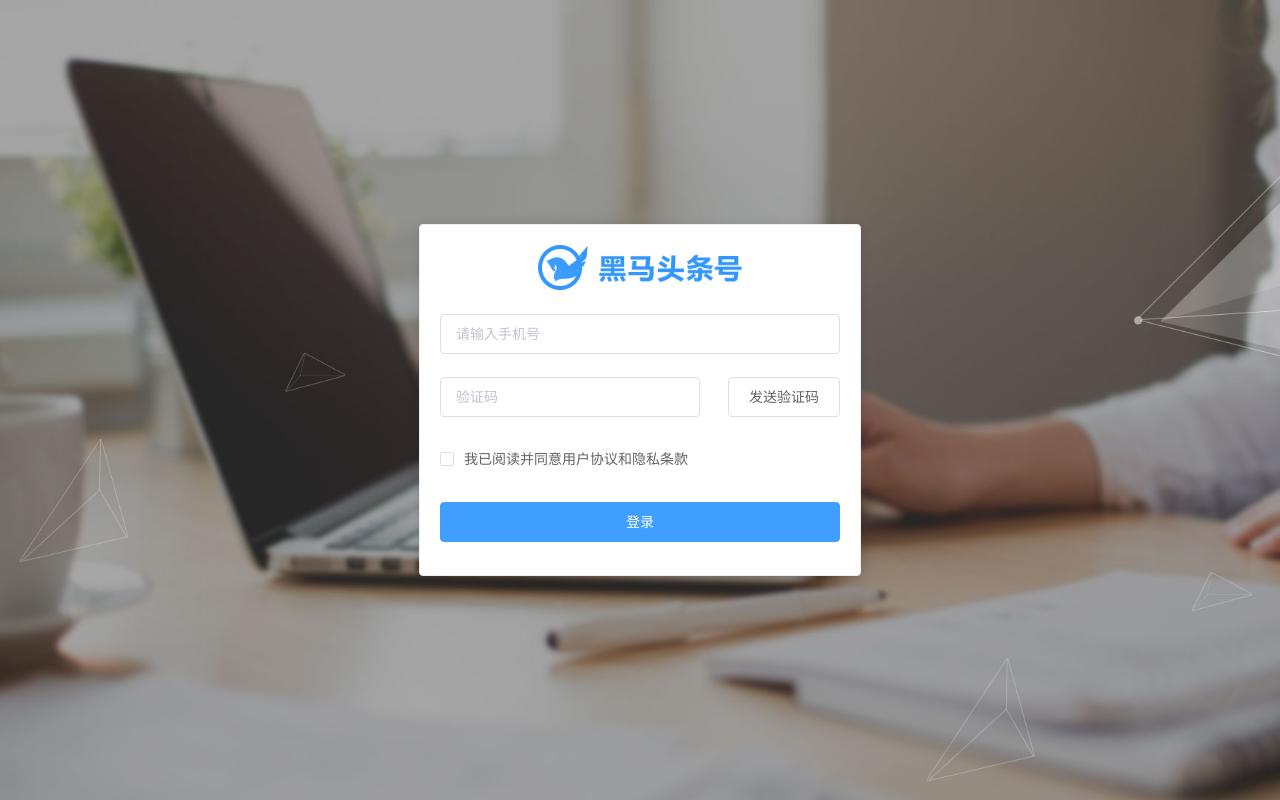
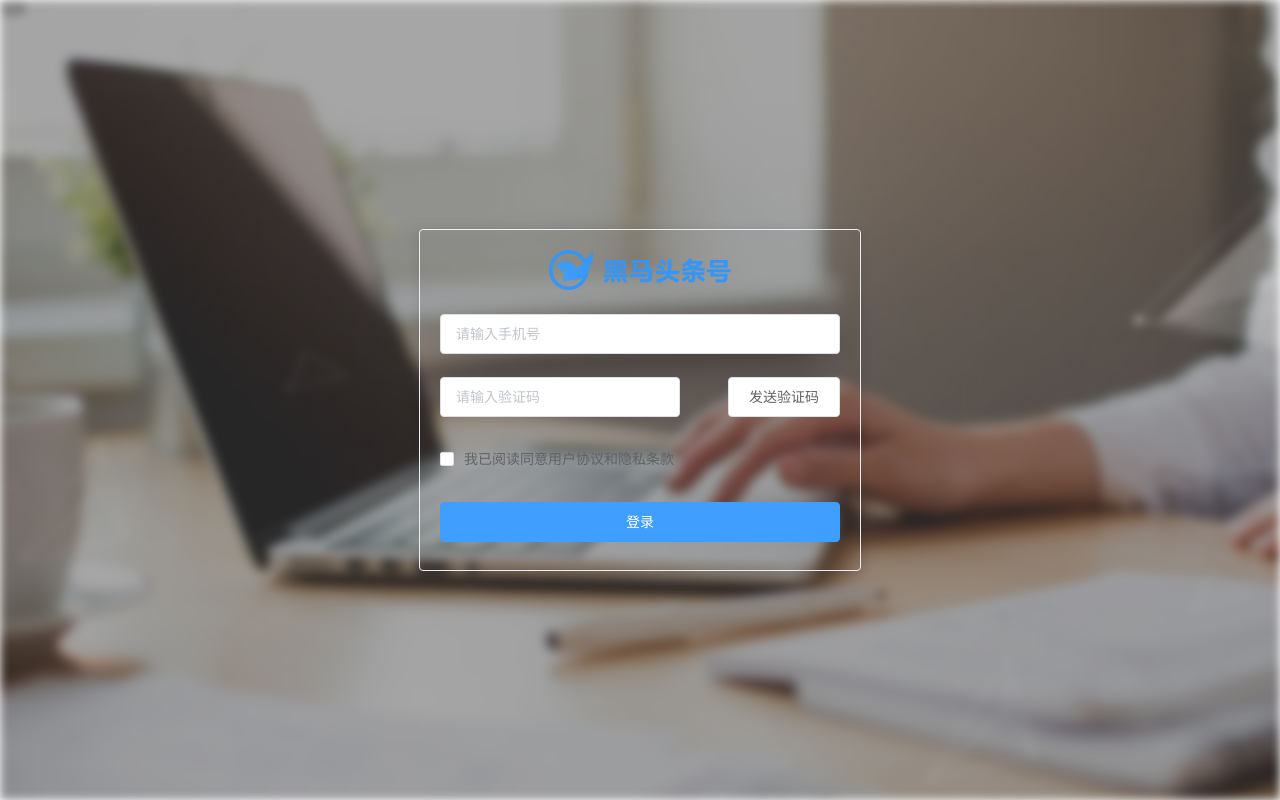
Before and after one commit to x-996demo/toutiao-xsl, a Vue app: page /#/login in a window 1280 px wide. Built offline with nearby package versions, Linux system fonts and the light colour scheme.

Commit message:
表单的手动校验

```diff
--- a/src/views/login/index.vue
+++ b/src/views/login/index.vue
@@ -1,28 +1,33 @@
 <template>
- <div class="login">
-    <!-- 放置一个el-card组件 -->
+  <div class='login'>
+    <!-- 表单 -->
     <el-card class='login-card'>
-      <!-- 放置标题图片 -->
+      <!-- 表单内容 -->
+      <!-- 头部logo部分 -->
        <div class='title'>
          <img src="../../assets/img/logo_index.png" alt="">
        </div>
-      <!-- 放置表单 -->
-      <el-form style="margin-top:20px">
-        <!-- 表单域 里面   放置 input/select/checkbox 相当于一行-->
-        <el-form-item>
-           <el-input placeholder="请输入手机号"></el-input>
+       <!-- 表单 绑定model属性  绑定rules属性(表单验证规则) ref 给el-form一个属性-->
+       <el-form ref="loginForm" :model="loginForm" :rules="loginRules" style="margin-top:20px">
+         <!-- 表单容器 设置prop属性 prop表示要校验的字段名-->
+         <el-form-item prop="mobile">
+           <!-- 表单域  v-model双向绑定 -->
+           <el-input v-model="loginForm.mobile" placeholder="请输入手机号"></el-input>
+         </el-form-item>
+         <!-- 验证码 -->
+         <el-form-item prop="code">
+           <el-input v-model="loginForm.code" style="width:60%" placeholder="请输入验证码"></el-input>
+           <!-- 放置一个按钮 -->
+           <el-button style="float:right" plain>发送验证码</el-button>
          </el-form-item>
          <!-- 表单域 -->
+         <el-form-item prop="checked">
+           <!-- 是否同意被人家坑 -->
+           <el-checkbox v-model="loginForm.checked">我已阅读同意用户协议和隐私条款</el-checkbox>
+         </el-form-item>
+         <!-- 按钮 -->
          <el-form-item>
-          <el-input style="width:65%" placeholder="验证码"></el-input>
-            <el-button style="float:right" plain>发送验证码</el-button>
-        </el-form-item>
-        <el-form-item>
-          <!-- 复选框 -->
-          <el-checkbox>我已阅读并同意用户协议和隐私条款</el-checkbox>
-        </el-form-item>
-        <el-form-item>
-          <el-button type="primary" style="width:100%">登录</el-button>
+           <el-button @click="login" style="width:100%" type="primary">登录</el-button>
          </el-form-item>
        </el-form>
     </el-card>
@@ -31,29 +36,92 @@
 
 <script>
 export default {
-
+  data () {
+    return {
+      // 登录表单的数据
+      loginForm: {
+        mobile: '', // 手机号
+        code: '', // 验证码
+        checked: false // 是否同意用户协议
+      },
+      // 定义表单的验证规则
+      loginRules: {
+        // required 如果为true表示该字段必填
+        mobile: [{ required: true, message: '您的手机号不能为空' }, {
+          pattern: /^1[3-9]\d{9}$/, // 正则表达式
+          message: '您的手机号格式不正确'
+        }],
+        code: [{ required: true, message: '您的验证码不能为空' }, {
+          pattern: /^\d{6}$/, // 要求6个数字
+          message: '验证码应该是6位数字'
+        }],
+        // 自定义校验  required不能校验true/false
+        checked: [{
+          validator: function (rule, value, callback) {
+          // rule是当前的校验规则
+          // value是当前的要校验的字段的值
+          // calllback是一个回调函数 不论成功或者失败都要执行
+          // 成功执行callback 失败执行 callback(new Error('错误信息'))
+          // 我们认为 如果 value 为true 就表示 校验成功 如果value 为false就表示校验失败
+            // new Error(错误信息) 就是我们提示的错误信息
+            value ? callback() : callback(new Error('您必须同意我们的霸王条款'))
+          }
+        }]
+      }
+    }
+  },
+  methods: {
+    login () {
+      //    this.$refs.loginForm 获取的就是el-form的对象实例
+      // 第一种 回调函数 isOK, fields(没有校验通过的字段)
+      // this.$refs.loginForm.validate(function (isOK) {
+      //   if (isOK) {
+      //     console.log('校验通过')
+      //   } else {
+      //     console.log('校验未通过')
+      //   }
+      // })
+      // 方法
+      // // 第二种方式 promise
+      this.$refs.loginForm.validate().then(() => {
+        // 如果成功通过 校验就会到达 then
+        // alert(123)
+      })
+    }
+  }
 }
 </script>
 
-<style lang="less" scope>
-.login  {
-    background-image: url('../../assets/img/login_bg.jpg');
-    height: 100vh;
-    background-size: cover;
+<style lang='less' scoped>
+// 加了scoped属性 就只会对当前自己的组件起作用
+// 如果需要写less 需要在style标签中 lang='less'
+.login {
+  // background-image: url('../../assets/img/back.jpg');
+  height: 100vh;// 当前屏幕可视区域分成100份
   display: flex;
   justify-content: center;
   align-items: center;
+  &:before {
+     content: '123';
+     width: 100%;
+     height: 100%;
+     position: absolute;
+     background-image: url('../../assets/img/login_bg.jpg');
+     filter: blur(5px);
+      background-size: cover;
+
+  }
   .login-card {
-      width: 440px;
-      height: 350px;
+    background: rgba(0, 0, 0, 0);
+    z-index: 2;
+    width:440px;
+    height: 340px;
     .title {
       text-align: center;
-        // margin-bottom: 30px;
       img {
-          height: 45px;
+         height: 40px;
       }
     }
   }
 }
-
 </style>
```
Lines whose indentation alone changed are shown as unchanged.
